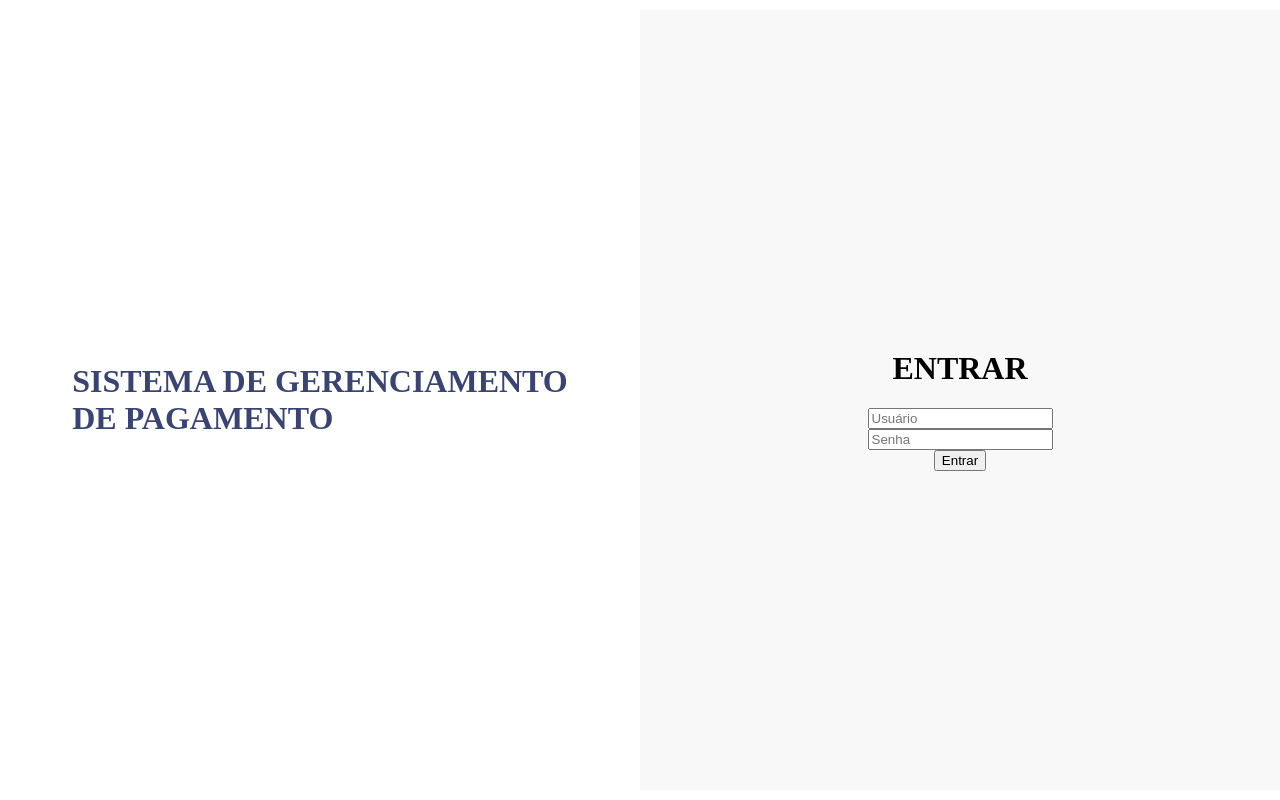
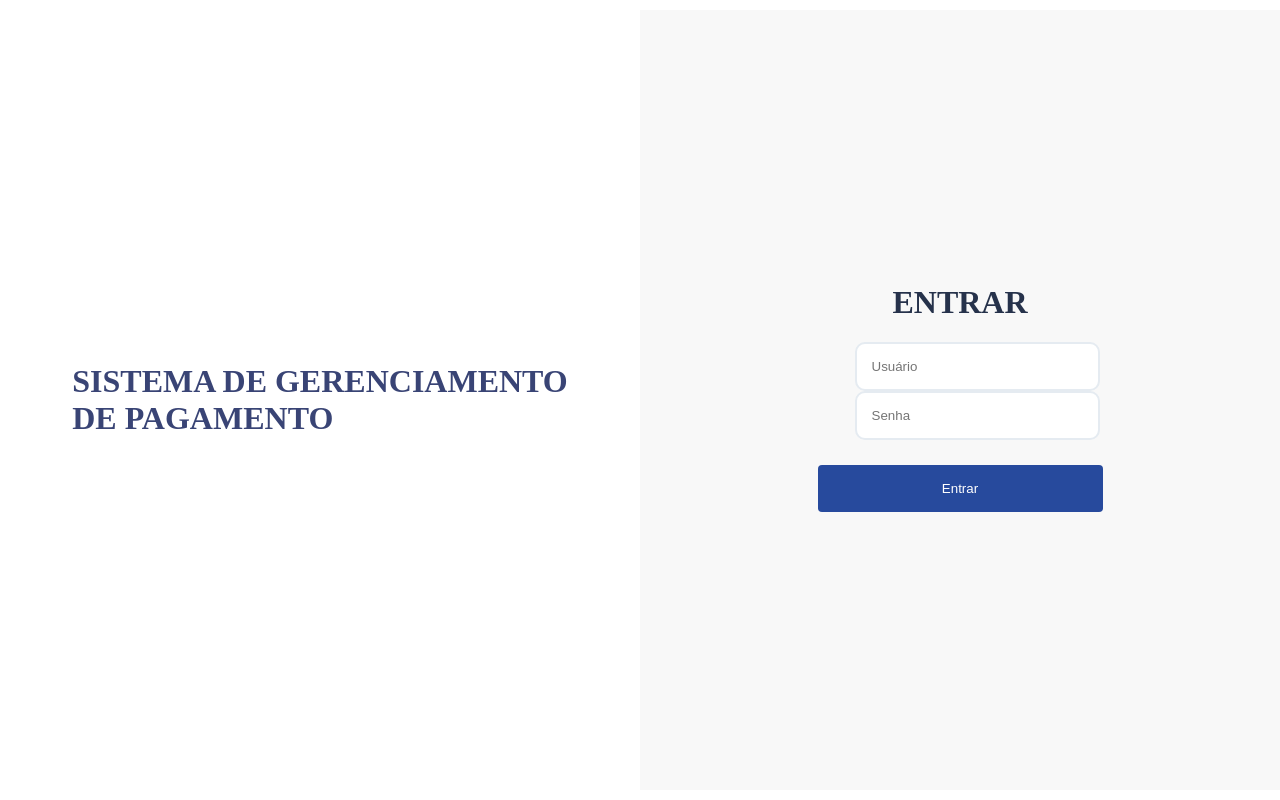
Before and after one commit to DevGueds/patrimonio, a PHP site: page /login.php in a window 1280 px wide. Run offline with PHP 8.4, Linux system fonts and the light colour scheme.

Commit message:
Edição de css

```diff
--- a/css/login.css
+++ b/css/login.css
@@ -43,3 +43,34 @@ body {
     padding: 30px 35px;
     background-color: #f8f8f8 ;
 }
+
+.area-login > h1{ /* Falta definir a margem e o peso da fonte*/
+    color: #26324B;
+}
+
+.textfield{
+    display: flex;
+    flex-direction: column;
+    align-items: flex-start;
+    justify-content: center;
+}
+
+.textfield > input{ /*Configuração do input - Falta definir o tamanho da fonte*/
+    width: 100%;
+    border: solid 2px #E5EBF1 ;
+    border-radius: 10px;
+    padding: 15px;
+    background-color: #fff;
+    color: 7B828D;
+}
+
+.btn-login{
+    width: 50%;
+    padding: 16px 0px;
+    margin: 25px;
+    border: none;
+    border-radius: 4px;
+    outline: none;
+    background: #274A9D;
+    color: #fff;
+}
```
